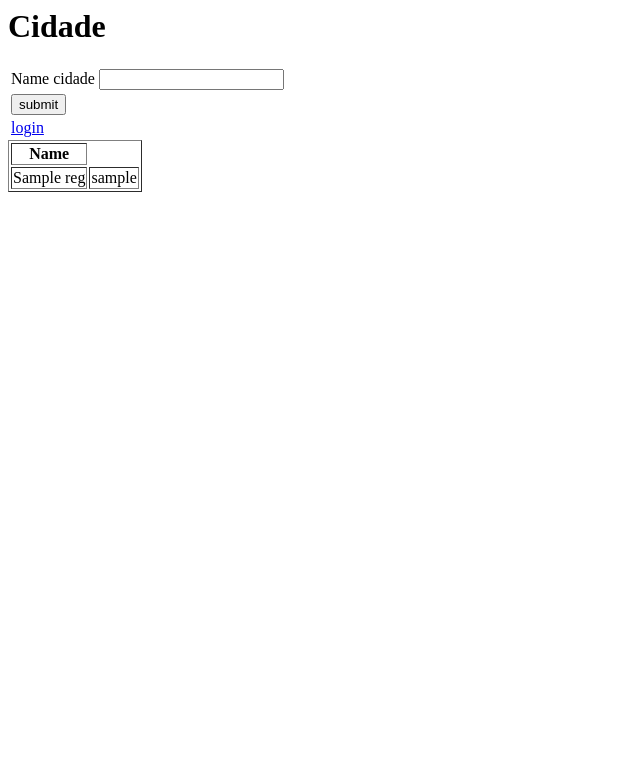
After one commit to Kauan26rodrigues/Projetophpbasico, a PHP site: page /reg_city.php in a window 1280 px wide. The commit adds this page. Shown: the top 783 px of the page, without its empty margins (0-640 px from the left). Run offline with PHP 8.4, Linux system fonts and the light colour scheme; tables that the repository leaves empty or names only in its code hold one stand-in row (values such as "Sample post").

Commit message:
Registro de cidades

```diff
--- a/home.php
+++ b/home.php
@@ -1,6 +1,6 @@
 <?php
 include 'connect.php';
-include 'checklogn.php';
+include 'checklogin.php';
 
 $s="select*from reg where id='$_SESSION[id]'";
 $qu= mysqli_query($con, $s);
--- a/reg.php
+++ b/reg.php
@@ -44,13 +44,14 @@ if(isset($_POST['sub'])){
                 <tr>
                     <td>
                         city
+                        <select name="city">
                             <option value="">-select-</option>
                         <?php
                             $sqlCity= mysqli_query($con, "select * from city");
+
                             while($item = mysqli_fetch_assoc($sqlCity))
                             {
-                                $idCity = $item['idCity'];
-                                $nomeItem = ($item['nameCity']);
+                                $nomeItem = utf8_encode($item['nameCity']);
                                 echo "
                                    <option value= $nomeItem>$nomeItem</option>
                                 ";
--- /dev/null
+++ b/reg_city.php
@@ -0,0 +1,65 @@
+<?php
+include 'connect.php';
+if(isset($_POST['sub'])){
+    $nameCity=$_POST['nameCity'];
+
+    $i="insert into city(nameCity) values ('Colatina');";
+    mysqli_query($con, $sqlInsertCity);
+}
+?>
+
+<html>
+    <head>
+        <meta charset="UTF-8">
+        <title></title>
+    </head>
+    <body>
+    <h1> Cidade </h1>
+        <form method="POST" enctype="multipart/form-data">
+            <table>
+                <tr>
+                    <td>
+                        Name cidade
+                        <input type="text" name="text">
+                    </td>
+                </tr>
+
+                <tr>
+                    <td>
+                        <input type="submit" value="submit" name="sub">
+
+                    </td>
+                </tr>
+                <tr>
+                    <td>
+                        <a href="login.php">login</a>
+                    </td>
+                </tr>
+            </table>
+
+    <table border='1'>
+    <tr>
+        <th>
+            Name
+        </th>
+    </tr>
+  <?php
+   $sq="select * from reg";
+   $qu=mysqli_query($con,$sq);
+   while($f=  mysqli_fetch_assoc($qu)){
+    ?>
+    <tr>
+        <td>
+            <?php echo $f['name']?>
+        </td>
+        <td>
+            <?php echo $f['username']?>
+        </td>
+    </tr>
+  <?php
+}
+?>
+</table>
+
+    </body>
+</html>
```
